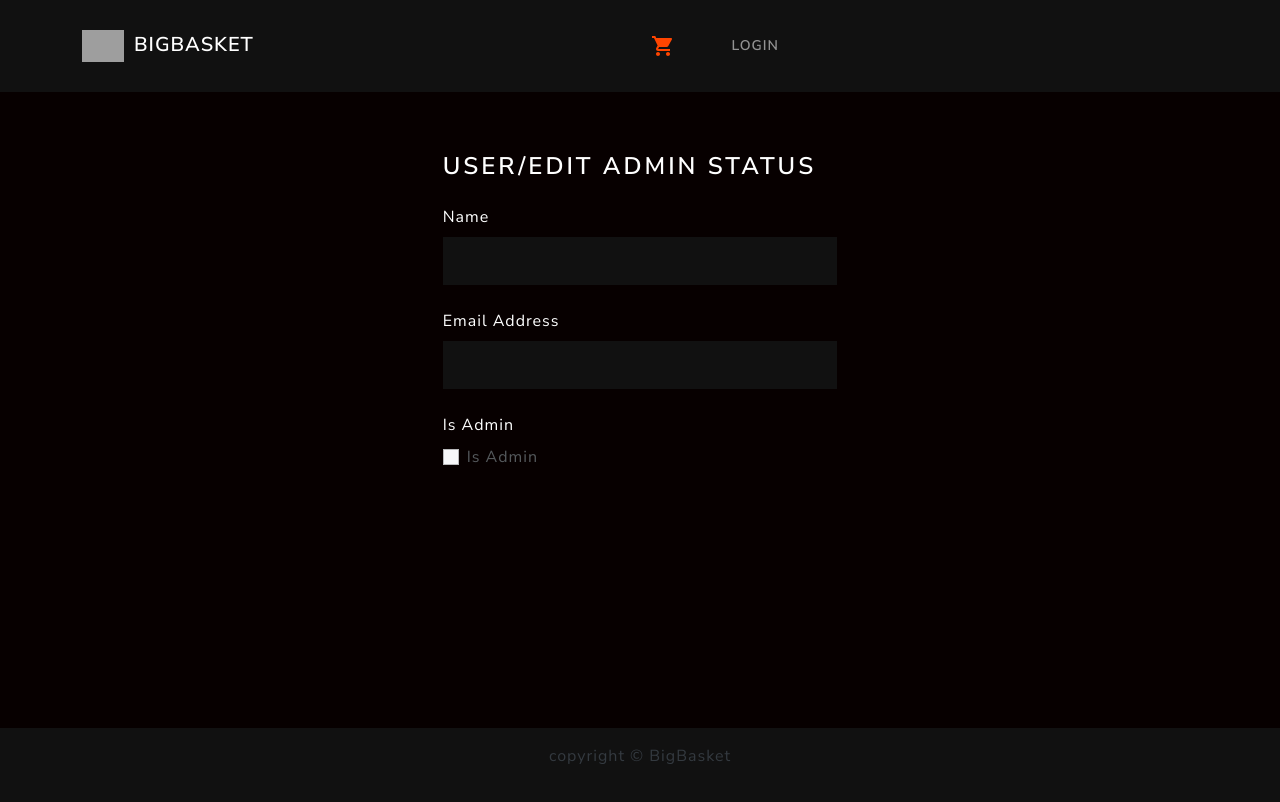
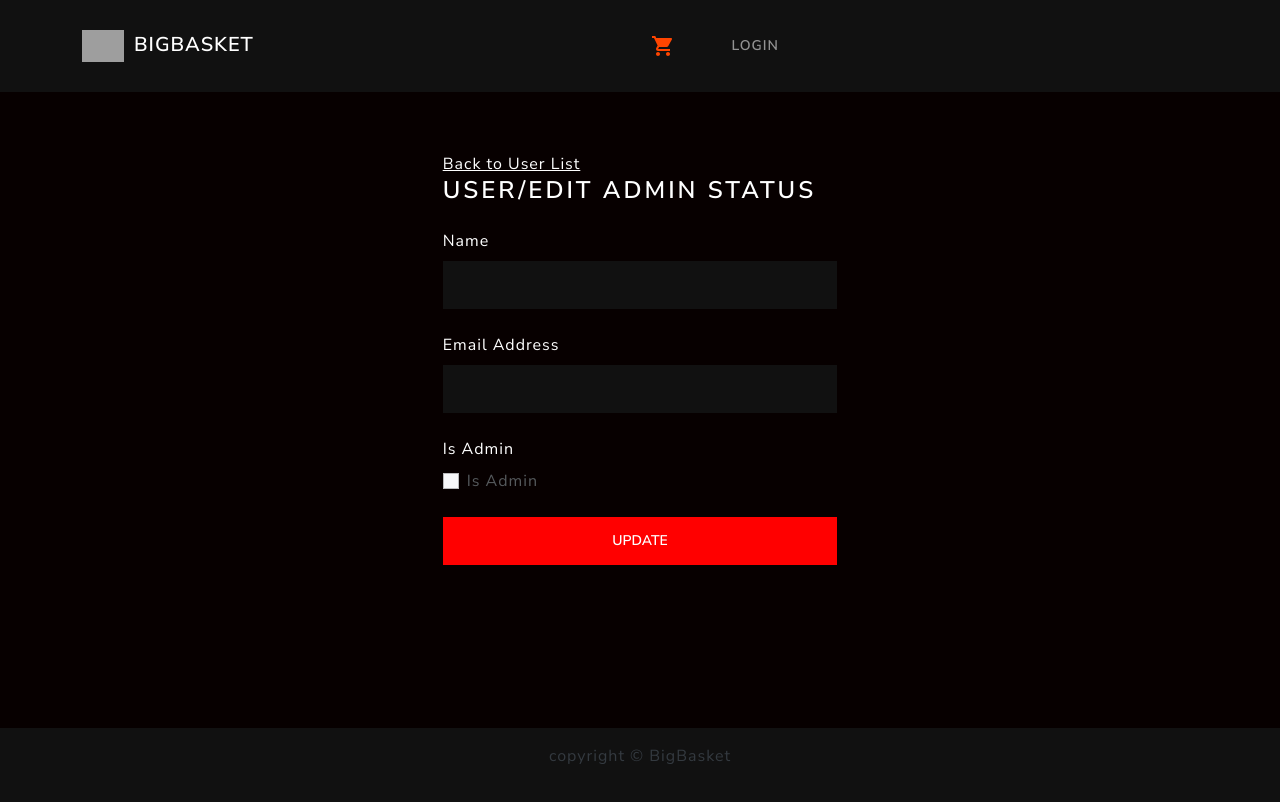
Before and after one commit to Manasseh-Kinyua/bigbasket, a React (Create React App) app in the folder frontend/: page /admin/user/1/edit in a window 1280 px wide. Shown: the top 802 px of the page. Built offline with nearby package versions, Linux system fonts and the light colour scheme; grey boxes are pictures that could not be loaded.

Commit message:
Frontend: dispatch user details for admin action

```diff
--- a/frontend/src/screens/UserEditScreen.js
+++ b/frontend/src/screens/UserEditScreen.js
@@ -2,8 +2,8 @@ import React, { useEffect, useState } from 'react'
 import Container from '@mui/material/Container';
 import { Row, Col, Form, Button } from 'react-bootstrap'
 import { useDispatch, useSelector } from 'react-redux'
-import { useParams } from 'react-router-dom'
-import { getUserDetails } from '../actions/userActions';
+import { Link, useParams } from 'react-router-dom'
+import { getUserDetails, getUserDetailsForAdmin } from '../actions/userActions';
 
 function UserEditScreen() {
 
@@ -18,23 +18,32 @@ function UserEditScreen() {
     const userLogin = useSelector(state => state.userLogin)
     const {userInfo} = userLogin
 
-    const userDetails = useSelector(state => state.userDetails)
-    const {loading, error, user} = userDetails
+    const userDetailsForAdmin = useSelector(state => state.userDetailsForAdmin)
+    const {loading, error, user} = userDetailsForAdmin
     console.log(user)
 
     useEffect(() => {
-      if(!user || userInfo.name != user.name) {
-        dispatch(getUserDetails(params.id))
+      if(!user || user.id !== Number(params.id)) {
+        dispatch(getUserDetailsForAdmin(params.id))
+      } else {
+        setName(user.name)
+        setEmail(user.email)
+        setIsAdmin(user.isAdmin)
       }
-    }, [dispatch, params.id])
+    }, [dispatch, params.id, user])
+
+    const submitEditUserHandler = (e) => {
+      e.preventDefault()
+    }
 
   return (
     <div>
       <Container maxWidth='xl'>
         <Row>
             <Col className='mx-auto my-5' md={4}>
+              <Link className='text-light my-5' to='/admin/users'>Back to User List</Link>
                 <h3 className='text-light'>USER/EDIT ADMIN STATUS</h3>
-                <Form>
+                <Form onSubmit={submitEditUserHandler}>
                     <Form.Group className='my-4' controlId='name'>
                         <Form.Label className='text-light'>Name</Form.Label>
                         <Form.Control
@@ -59,6 +68,9 @@ function UserEditScreen() {
                             checked={isAdmin}
                             onChange={(e) => setIsAdmin(e.target.checked)}></Form.Check>
                     </Form.Group>
+                    <Button
+                        type='submit'
+                        style={{backgroundColor:'red', width:'100%'}}>Update</Button>
                 </Form>
             </Col>
         </Row>
```
